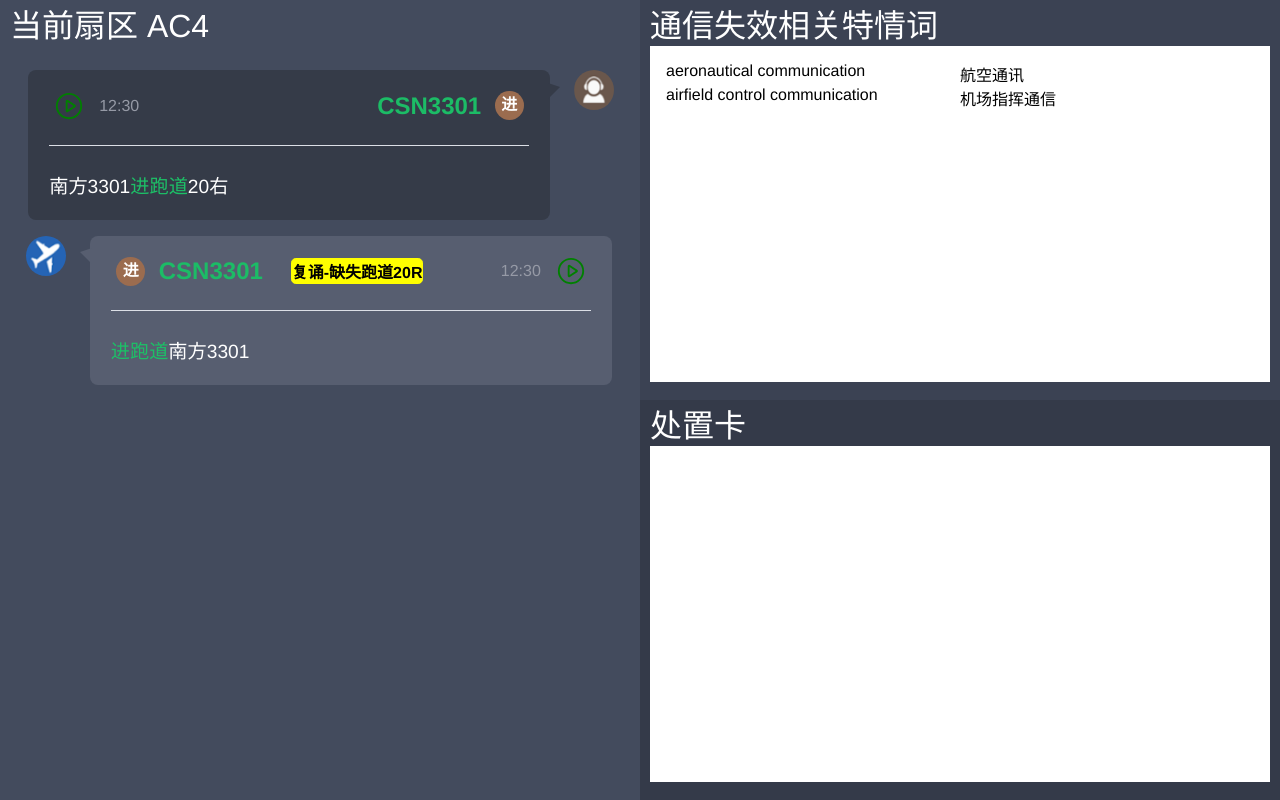
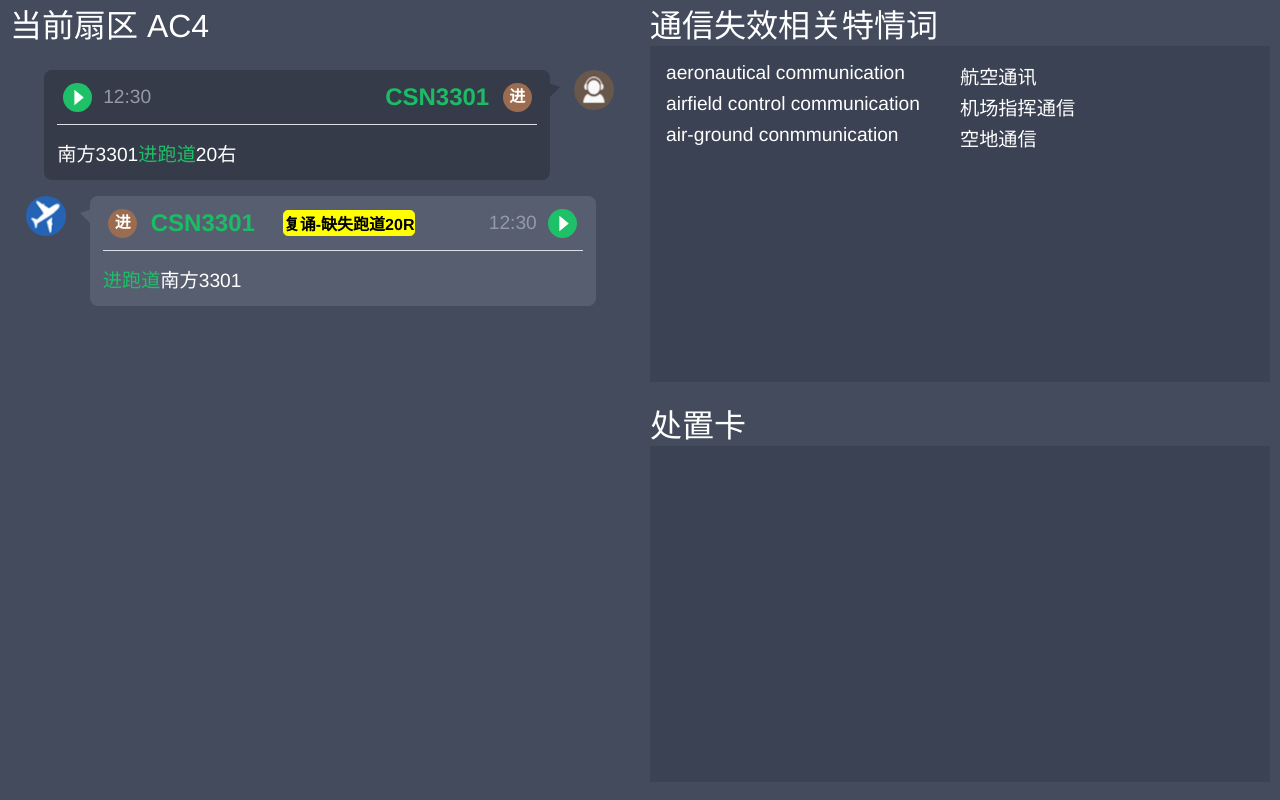
Before and after one commit to chenzhHHH/control-voice, a Vue app in the folder control-speech/: page / in a window 1280 px wide. Built offline with nearby package versions, Linux system fonts and the light colour scheme.

Commit message:
control-speech - enhance css

```diff
--- a/control-speech/src/components/PerVoiceChat.vue
+++ b/control-speech/src/components/PerVoiceChat.vue
@@ -3,9 +3,11 @@
     <el-row class="main_msg_box" v-if="perChatData.isSelf">
       <el-col :span="2">
         <div class="voice_icon_box">
-          <el-icon color="green" size="30">
-            <VideoPlay />
-          </el-icon>
+          <div class="voice_icon">
+            <el-icon color="#fff" size="25">
+              <CaretRight />
+            </el-icon>
+          </div>
         </div>
       </el-col>
 
@@ -49,9 +51,11 @@
 
       <el-col :span="2">
         <div class="voice_icon_box">
-          <el-icon color="green" size="30">
-            <VideoPlay />
-          </el-icon>
+          <div class="voice_icon">
+            <el-icon color="#fff" size="25">
+              <CaretRight />
+            </el-icon>
+          </div>
         </div>
       </el-col>
     </el-row>
@@ -87,7 +91,7 @@
 <style lang="scss" scoped>
 .per_voice_chat_container_box {
   min-width: 30rem;
-  padding: 1rem 1rem 1rem 1rem;
+  padding: 0.5rem 0.5rem 0.5rem 0.5rem;
   .main_msg_box {
     display: flex;
     flex-direction: row;
@@ -98,11 +102,22 @@
       flex-direction: row;
       align-items: center;
       justify-content: center;
+      .voice_icon {
+        display: flex;
+        flex-direction: row;
+        align-items: center;
+        justify-content: center;
+        background-color: #1ec168;
+        width: 1.8rem;
+        height: 1.8rem;
+        border-radius: 0.9rem;
+      }
     }
     .chat_time_box {
       display: flex;
       align-items: center;
       justify-content: center;
+      font-size: 1.2rem;
       color: #969aa6;
     }
     .tag_box {
@@ -139,6 +154,9 @@
   }
 
   .divider_box {
+    .el-divider--horizontal {
+      margin: 0.8rem 0 0.8rem 0;
+    }
   }
 
   .brief_msg_box {
--- a/control-speech/src/views/DisposalCardView.vue
+++ b/control-speech/src/views/DisposalCardView.vue
@@ -21,8 +21,7 @@
       padding: 1rem;
       overflow-y: scroll;
       box-sizing: border-box;
-      background-color: #fff;
-      color: #000;
+      background-color: #3b4253;
 
       &::-webkit-scrollbar {
         width: 0; /* Safari,Chrome 隐藏滚动条 */
--- a/control-speech/src/views/HomeView.vue
+++ b/control-speech/src/views/HomeView.vue
@@ -43,12 +43,12 @@
   }
   .header_box {
     padding: 0 10px 0 10px;
-    background-color: #3b4253;
+    // background-color: #3b4253;
     height: 50vh;
   }
   .main_box {
     padding: 0 10px 0 10px;
-    background-color: #343a49;
+    // background-color: #343a49;
     height: 50vh;
   }
 }
--- a/control-speech/src/views/SectorChatView.vue
+++ b/control-speech/src/views/SectorChatView.vue
@@ -40,7 +40,7 @@
           callsign: "CSN3301",
           signal: "进",
           discribe: "<span style='color:#1dbf67'>进跑道</span>南方3301",
-        },
+        }
       ],
     };
   },
--- a/control-speech/src/views/SpecialWordView.vue
+++ b/control-speech/src/views/SpecialWordView.vue
@@ -14,6 +14,13 @@
         <el-row>
           <el-col :span="12"><div class="per_special_word_cn_text">airfield control communication</div></el-col>
           <el-col :span="12"> <div class="per_special_word_en_text">机场指挥通信</div></el-col>
+        </el-row>
+      </div>
+
+      <div class="per_special_word_box">
+        <el-row>
+          <el-col :span="12"><div class="per_special_word_cn_text">air-ground conmmunication</div></el-col>
+          <el-col :span="12"> <div class="per_special_word_en_text">空地通信</div></el-col>
         </el-row>
       </div>
     </div>
@@ -33,8 +40,7 @@
     padding: 1rem;
     overflow-y: scroll;
     box-sizing: border-box;
-    background-color: #fff;
-    color: #000;
+    background-color: #3b4253;
 
     &::-webkit-scrollbar {
       width: 0; /* Safari,Chrome 隐藏滚动条 */
@@ -42,6 +48,8 @@
       display: none; /* 移动端、pad 上Safari，Chrome，隐藏滚动条 */
     }
     .per_special_word_box {
+      font-size: 1.2rem;
+      padding-bottom: 0.2rem;
       .per_special_word_cn_text {
       }
       .per_special_word_en_text {
```
